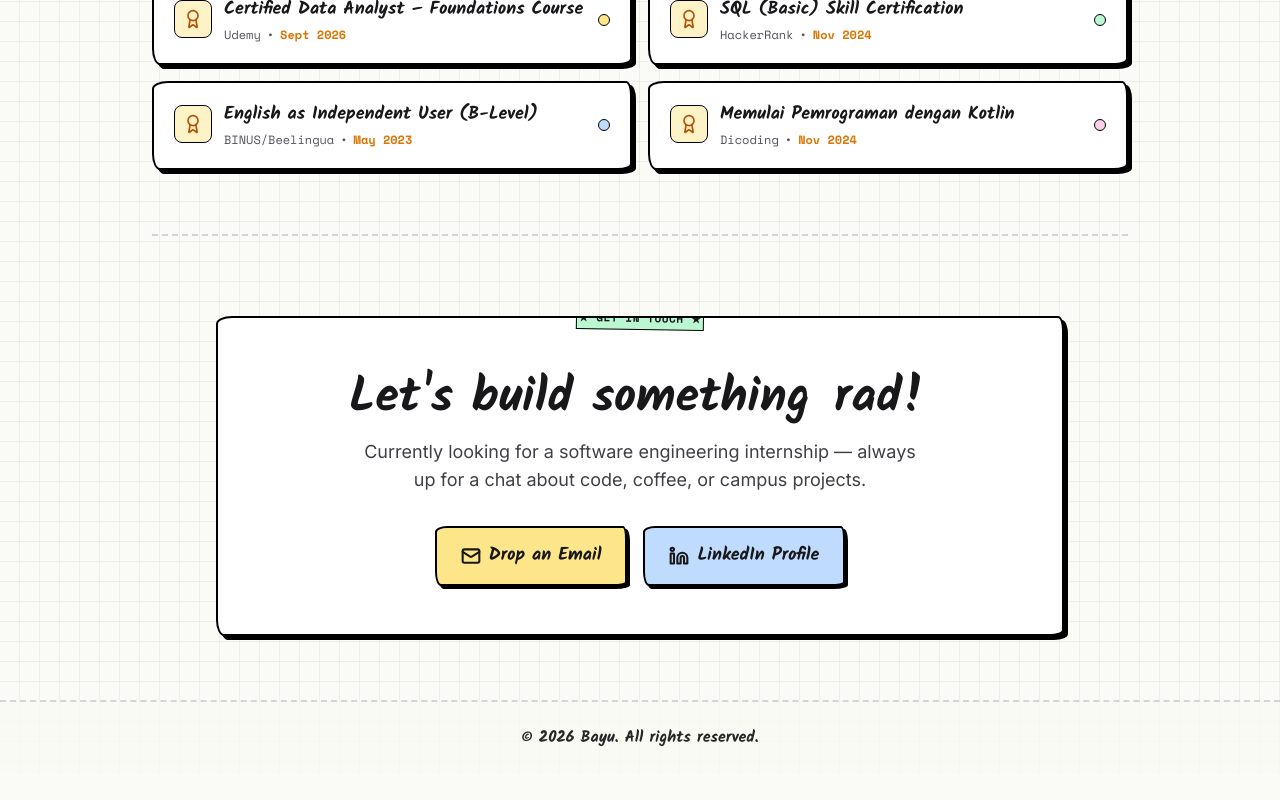
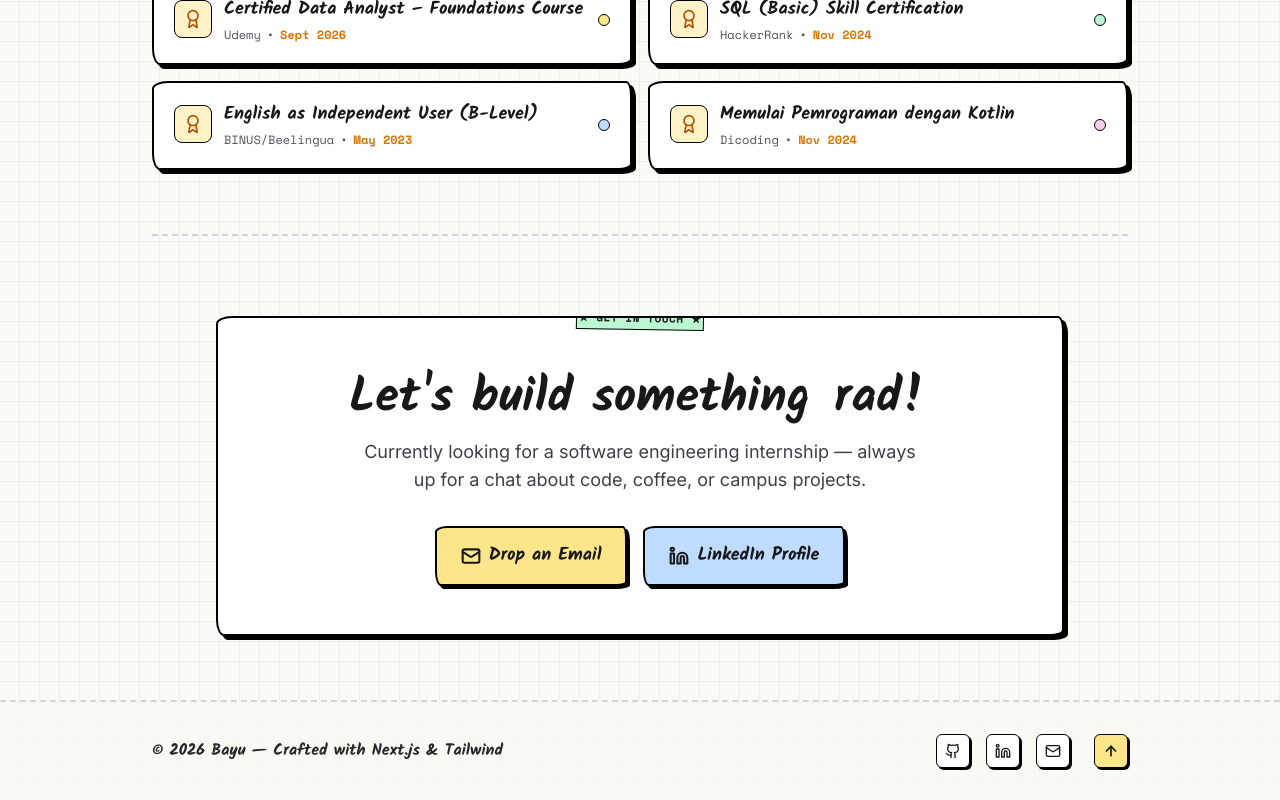
Before and after one commit to bayuaaar12/Porto_v3, a Next.js app: page / in a window 1280 px wide. Shown: the part 2658-3458 px from the top of the page. Before the commit the page ends 3432 px from the top, so only its background shows below. Built offline with nearby package versions, Linux system fonts and the light colour scheme.

Commit message:
feat: add social links bar and back-to-top button in footer

```diff
--- a/src/components/Footer.tsx
+++ b/src/components/Footer.tsx
@@ -1,14 +1,56 @@
 "use client";
 
 import React from "react";
+import { Github, Linkedin, Mail, ArrowUp } from "lucide-react";
 
 export default function Footer() {
+  const scrollToTop = () => {
+    window.scrollTo({ top: 0, behavior: "smooth" });
+  };
+
   return (
-    <footer className="py-6 border-t-2 border-dashed border-zinc-300 dark:border-zinc-700 bg-[#FAFAF6]/80 dark:bg-[#141416]/80 backdrop-blur-xs text-center font-sans">
-      <div className="max-w-5xl mx-auto px-4">
+    <footer className="py-8 border-t-2 border-dashed border-zinc-300 dark:border-zinc-700 bg-[#FAFAF6]/80 dark:bg-[#141416]/80 backdrop-blur-xs font-sans">
+      <div className="max-w-5xl mx-auto px-4 sm:px-6 flex flex-col sm:flex-row items-center justify-between gap-4 text-center sm:text-left">
         <p className="font-heading font-bold text-base text-zinc-800 dark:text-zinc-200">
-          © 2026 Bayu. All rights reserved.
+          © {new Date().getFullYear()} Bayu — Crafted with Next.js & Tailwind
         </p>
+
+        {/* Social Links & Back to top */}
+        <div className="flex items-center gap-4">
+          <a
+            href="https://github.com/bayuaaar12"
+            target="_blank"
+            rel="noopener noreferrer"
+            aria-label="GitHub Profile"
+            className="p-2 bg-white dark:bg-zinc-800 border border-black dark:border-white rounded-md hover:bg-amber-100 dark:hover:bg-zinc-700 transition-colors shadow-[2px_2px_0px_0px_#000] dark:shadow-[2px_2px_0px_0px_#fff]"
+          >
+            <Github className="w-4 h-4 text-zinc-900 dark:text-zinc-100" />
+          </a>
+          <a
+            href="https://linkedin.com/in/bayuanugrahramadan"
+            target="_blank"
+            rel="noopener noreferrer"
+            aria-label="LinkedIn Profile"
+            className="p-2 bg-white dark:bg-zinc-800 border border-black dark:border-white rounded-md hover:bg-amber-100 dark:hover:bg-zinc-700 transition-colors shadow-[2px_2px_0px_0px_#000] dark:shadow-[2px_2px_0px_0px_#fff]"
+          >
+            <Linkedin className="w-4 h-4 text-zinc-900 dark:text-zinc-100" />
+          </a>
+          <a
+            href="mailto:bayuanugrahramadan@gmail.com"
+            aria-label="Email Contact"
+            className="p-2 bg-white dark:bg-zinc-800 border border-black dark:border-white rounded-md hover:bg-amber-100 dark:hover:bg-zinc-700 transition-colors shadow-[2px_2px_0px_0px_#000] dark:shadow-[2px_2px_0px_0px_#fff]"
+          >
+            <Mail className="w-4 h-4 text-zinc-900 dark:text-zinc-100" />
+          </a>
+
+          <button
+            onClick={scrollToTop}
+            aria-label="Scroll back to top"
+            className="p-2 bg-[#FDE68A] dark:bg-amber-400 border border-black text-zinc-900 rounded-md hover:bg-[#fcd34d] transition-colors shadow-[2px_2px_0px_0px_#000] cursor-pointer ml-2"
+          >
+            <ArrowUp className="w-4 h-4 stroke-[2.5]" />
+          </button>
+        </div>
       </div>
     </footer>
   );
```
